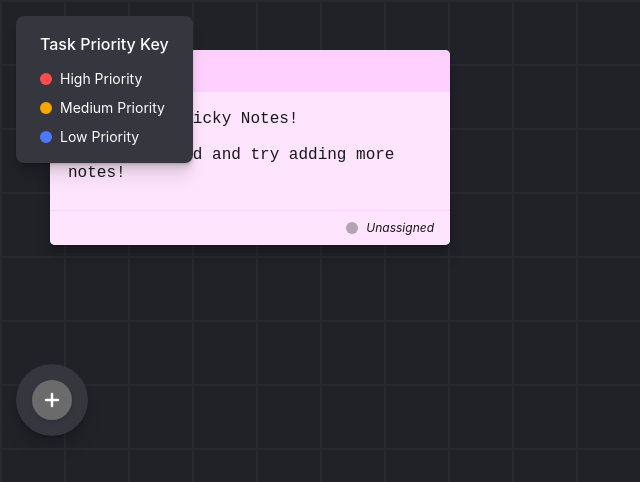
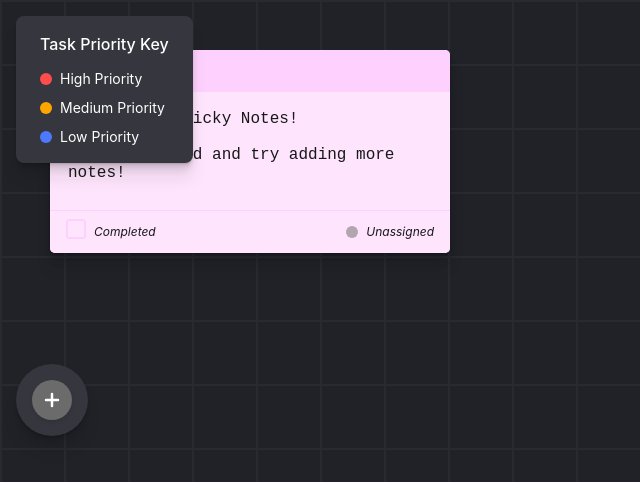
Before and after one commit to MartinMtandi/sticky-note, a React (Vite) app: page / in a window 1280 px wide. Shown: the top 482 px of the page, without its empty margins (0-640 px from the left). Built offline with nearby package versions, Linux system fonts and the light colour scheme.

Commit message:
Task complete (#12)
* Task Completed

* de emphasize completed task

```diff
--- /dev/null
+++ b/src/components/Checkbox.tsx
@@ -0,0 +1,61 @@
+import { FC } from 'react';
+import styled from 'styled-components';
+
+interface CheckboxProps {
+    checked: boolean;
+    onChange: () => void;
+    color: string;
+}
+
+const Checkbox: FC<CheckboxProps> = ({ checked, onChange, color }) => {
+    return (
+        <CheckboxContainer onClick={onChange}>
+            <HiddenCheckbox checked={checked} />
+            <StyledCheckbox $checked={checked} $color={color}>
+                {checked && (
+                    <CheckMark viewBox="0 0 24 24">
+                        <polyline points="20 6 9 17 4 12" />
+                    </CheckMark>
+                )}
+            </StyledCheckbox>
+        </CheckboxContainer>
+    );
+};
+
+const CheckboxContainer = styled.div`
+    display: inline-block;
+    vertical-align: middle;
+    cursor: pointer;
+`;
+
+const HiddenCheckbox = styled.input.attrs({ type: 'checkbox' })<{ checked: boolean }>`
+    border: 0;
+    clip: rect(0 0 0 0);
+    height: 1px;
+    margin: -1px;
+    overflow: hidden;
+    padding: 0;
+    position: absolute;
+    white-space: nowrap;
+    width: 1px;
+`;
+
+const StyledCheckbox = styled.div<{ $checked: boolean; $color: string }>`
+    display: inline-block;
+    width: 16px;
+    height: 16px;
+    background: ${props => props.$checked ? props.$color : 'transparent'};
+    border: 2px solid ${props => props.$color};
+    border-radius: 3px;
+    transition: all 150ms;
+`;
+
+const CheckMark = styled.svg`
+    fill: none;
+    stroke: white;
+    stroke-width: 3px;
+    width: 16px;
+    height: 16px;
+`;
+
+export default Checkbox;
--- a/src/components/NoteCard.tsx
+++ b/src/components/NoteCard.tsx
@@ -6,6 +6,7 @@
 import { useMembers } from '../services/useMembers';
 import Spinner from '../icons/Spinner';
 import Button from './Button';
+import Checkbox from './Checkbox';
 import { PRIORITY_COLORS, Priority } from '../utils/constants';
 
 interface StyledProps {
@@ -14,6 +15,7 @@
 
 interface CardStyledProps extends StyledProps {
     $position: { x: number; y: number };
+    $completed?: boolean;
 }
 
 interface NoteCardProps {
@@ -22,10 +24,11 @@
 }
 
 const NoteCard: FC<NoteCardProps> = ({ note, onDelete }) => {
-    const { body, colors, priority } = note;
+    const { body, colors, priority, completed } = note;
     const [pos, setPos] = useState<CardStyledProps['$position']>(note.position);
     const [saving, setSaving] = useState<boolean>(false);
     const [currentPriority, setCurrentPriority] = useState<Priority | undefined>(priority);
+    const [isCompleted, setIsCompleted] = useState<boolean>(completed || false);
     const keyUpTimer = useRef<ReturnType<typeof setTimeout> | null>(null);
     const mouseStartPos = useRef<CardStyledProps['$position']>({ x: 0, y: 0 });
     const lastMousePos = useRef<CardStyledProps['$position']>({ x: 0, y: 0 });
@@ -33,6 +36,16 @@
     const textAreaRef = useRef<HTMLTextAreaElement>(null);
     const { updateNote } = useNotes();
     const { getMember } = useMembers();
+
+    // Define completed colors
+    const completedColors = {
+        colorHeader: '#4A4A4A',
+        colorBody: '#666666',
+        colorText: '#CCCCCC'
+    };
+
+    // Get current colors based on completion status
+    const currentColors = isCompleted ? completedColors : colors;
 
     useEffect(() => {
         autoGrow(textAreaRef);
@@ -70,6 +83,14 @@
         updateNote({
             ...note,
             priority: nextPriority
+        });
+    };
+
+    const toggleComplete = () => {
+        setIsCompleted(!isCompleted);
+        updateNote({
+            ...note,
+            completed: !isCompleted
         });
     };
 
@@ -126,37 +147,48 @@
             data-type="note-card"
             onMouseDown={mouseDown}
             ref={cardRef}
-            $colors={colors}
+            $colors={currentColors}
             $position={pos}
+            $completed={isCompleted}
         >
-            <CardHeader data-type="note-header" $colors={colors}>
+            <CardHeader data-type="note-header" $colors={currentColors}>
                 <Button variant="delete" onClick={handleDelete} />
                 {saving && (
                     <SavingIndicator>
-                        <Spinner color={colors.colorText} />
-                        <SavingText $colors={colors}>Saving...</SavingText>
+                        <Spinner color={currentColors.colorText} />
+                        <SavingText $colors={currentColors}>Saving...</SavingText>
                     </SavingIndicator>
                 )}
             </CardHeader>
             <CardBody>
                 <TextArea
                     ref={textAreaRef}
-                    $colors={colors}
+                    $colors={currentColors}
                     defaultValue={body}
                     onInput={() => autoGrow(textAreaRef)}
                     onKeyUp={handleKeyUp}
                     onFocus={() => {
                         setZIndex(cardRef.current);
                     }}
+                    disabled={isCompleted}
                 />
             </CardBody>
-            <CardFooter $colors={colors}>
-                <FooterContent>
+            <CardFooter $colors={currentColors}>
+                <FooterLeft>
+                    <Checkbox
+                        checked={isCompleted}
+                        onChange={toggleComplete}
+                        color={currentColors.colorHeader}
+                    />
+                    <FooterText $colors={currentColors}>Completed</FooterText>
+                </FooterLeft>
+                <FooterRight>
                     {currentPriority && (
                         <PriorityDot
                             $color={PRIORITY_COLORS[currentPriority]}
                             onClick={cyclePriority}
                             title={`${currentPriority.charAt(0) + currentPriority.slice(1).toLowerCase()} Priority - Click to change`}
+                            style={{ opacity: isCompleted ? 0.5 : 1 }}
                         />
                     )}
                     {!currentPriority && (
@@ -167,8 +199,8 @@
                             style={{ opacity: 0.5 }}
                         />
                     )}
-                    <FooterText $colors={colors}>{memberName}</FooterText>
-                </FooterContent>
+                    <FooterText $colors={currentColors}>{memberName}</FooterText>
+                </FooterRight>
             </CardFooter>
         </Card>
     )
@@ -182,6 +214,7 @@
     left: ${props => props.$position.x}px;
     top: ${props => props.$position.y}px;
     background-color: ${props => props.$colors.colorBody};
+    opacity: ${props => props.$completed ? 0.8 : 1};
     box-shadow:
         0 1px 1px hsl(0deg 0% 0% / 0.075),
         0 2px 2px hsl(0deg 0% 0% / 0.075),
@@ -190,6 +223,7 @@
         0 16px 16px hsl(0deg 0% 0% / 0.075);
     display: flex;
     flex-direction: column;
+    transition: opacity 0.2s ease;
 `
 
 const CardBody = styled.div`
@@ -205,6 +239,12 @@
     resize: none;
     font-size: 16px;
     color: ${props => props.$colors.colorText};
+    cursor: ${props => props.$colors.colorText === '#CCCCCC' ? 'not-allowed' : 'text'};
+
+    &:disabled {
+        background-color: inherit;
+        color: ${props => props.$colors.colorText};
+    }
 
     &:focus {
         background-color: inherit;
@@ -228,12 +268,18 @@
     border-radius: 0 0 5px 5px;
     padding: 0.5em 1em;
     display: flex;
-    justify-content: flex-end;
+    justify-content: space-between;
     align-items: center;
     border-top: 1px solid ${props => props.$colors.colorHeader};
 `
 
-const FooterContent = styled.div`
+const FooterLeft = styled.div`
+    display: flex;
+    align-items: center;
+    gap: 0.5rem;
+`;
+
+const FooterRight = styled.div`
     display: flex;
     align-items: center;
     gap: 0.5rem;
--- a/src/utils/types.ts
+++ b/src/utils/types.ts
@@ -18,6 +18,7 @@
     position: NotePosition;
     memberId?: string;
     priority?: Priority;
+    completed?: boolean;
 }
 
 export interface ColorProps {
```
